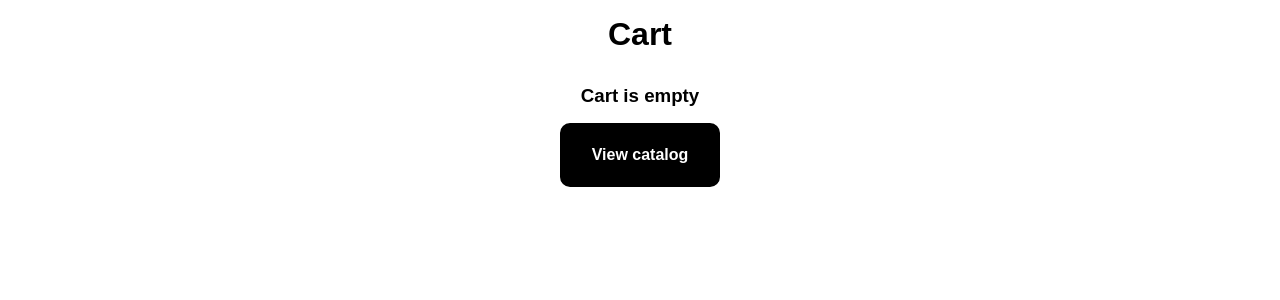
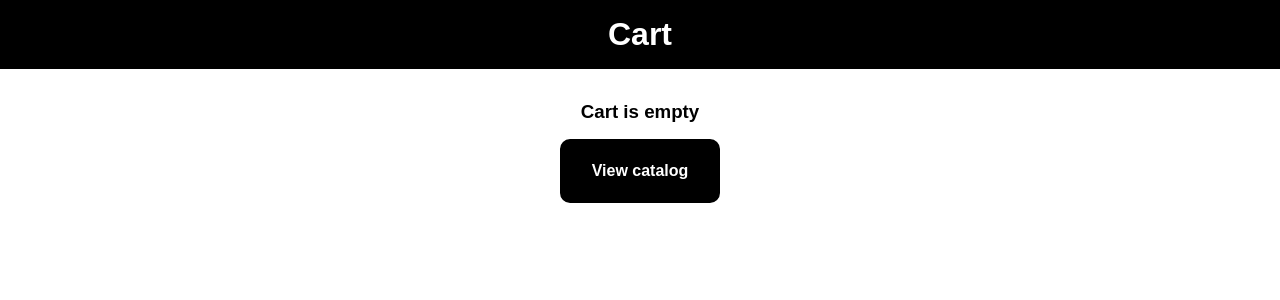
Before and after one commit to ArfiH/T-Shirt-Shop, a React (Vite) app: page /cart in a window 1280 px wide. Shown: the top 300 px of the page. Built offline with nearby package versions, Linux system fonts and the light colour scheme.

Commit message:
Cart page heading style

```diff
--- a/src/pages/Cart.jsx
+++ b/src/pages/Cart.jsx
@@ -11,7 +11,9 @@ const Cart = () => {
   const navigate = useNavigate();
 
   return <div className="cart">
-    <h1>Cart</h1>
+    <div className="cart-heading">
+      <h1>Cart</h1>
+    </div>
     <div className="cartItems">
       {products.map((product) => {
         if (cartItems[product.id] > 0) {
--- a/src/pages/cart.css
+++ b/src/pages/cart.css
@@ -1,9 +1,16 @@
 .cart {
-    margin-top: 1rem;
     display: flex;
     flex-direction: column;
     justify-content: center;
     align-items: center;
+}
+
+.cart-heading {
+    width: 100%;
+    text-align: center;
+    background-color: black;
+    color: white;
+    padding: 1rem 0;
 }
 
 .cartItem {
```
